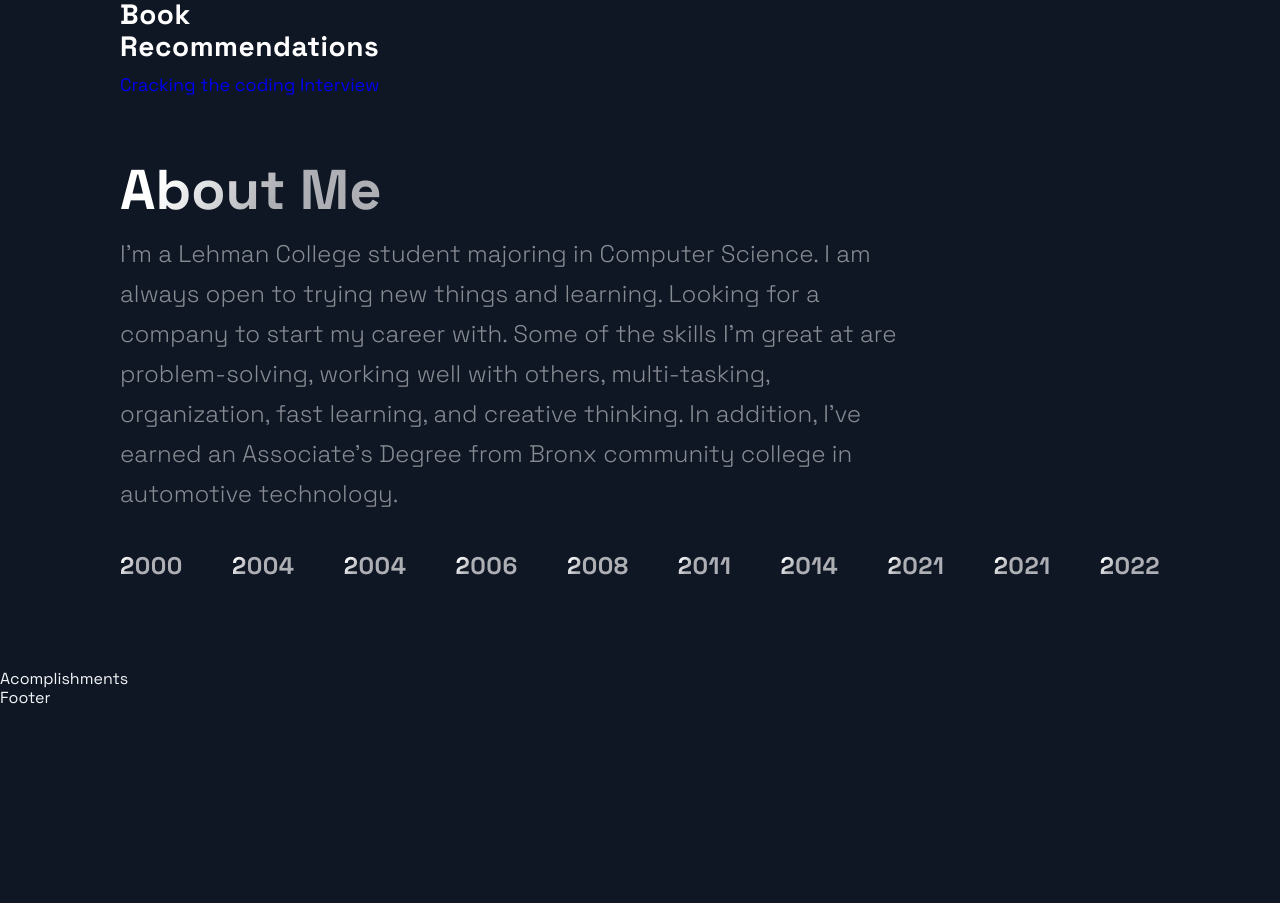
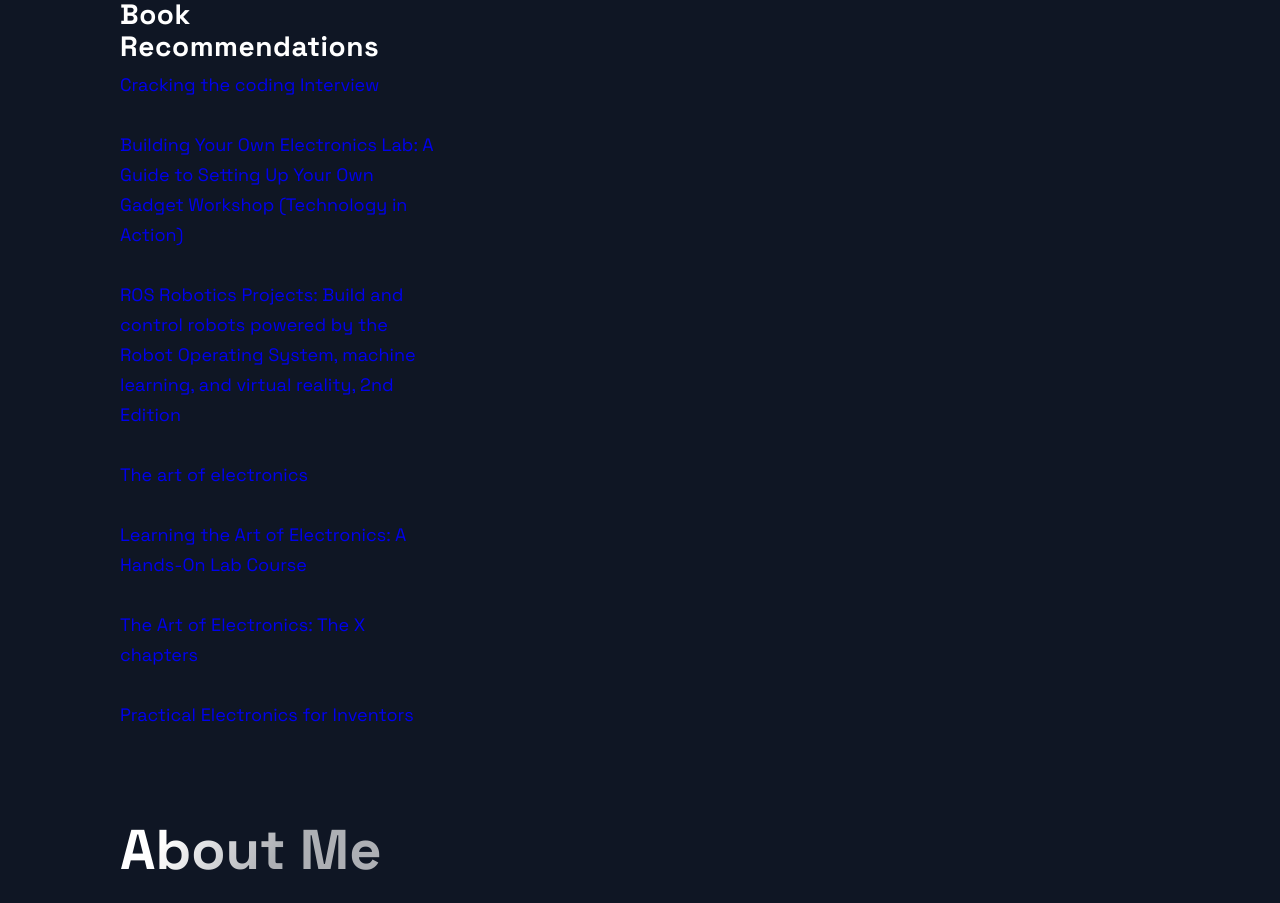
Before and after one commit to Dpinkney001/myWebsite, a Next.js app: page / in a window 1280 px wide. Shown: the part 3645-4548 px from the top of the page. Before the commit the page ends 4353 px from the top, so only its background shows below. Built offline with nearby package versions, Linux system fonts and the light colour scheme.

Commit message:
updated book list links

```diff
--- a/src/components/Technologies/Technologies.js
+++ b/src/components/Technologies/Technologies.js
@@ -208,7 +208,14 @@ const Technologies = () =>  (
         <ListContainer>
           <ListTitle>Book Recommendations</ListTitle>
           <ListParagraph>
-            <a href="https://amzn.to/3JUvH8Z">Cracking the coding Interview</a>
+            <div><a href="https://amzn.to/3JUvH8Z">Cracking the coding Interview</a></div><br></br>
+            <div><a href="https://amzn.to/3q7Dt7N">Building Your Own Electronics Lab: A Guide to Setting Up Your Own Gadget Workshop (Technology in Action)</a></div><br></br>
+            <div><a href="https://amzn.to/3zF24nE">ROS Robotics Projects: Build and control robots powered by the Robot Operating System, machine learning, and virtual reality, 2nd Edition</a></div><br></br>
+            <div><a href="https://amzn.to/3tcEmxG">The art of electronics</a></div><br></br>
+            <div><a href="https://amzn.to/31HCwJT">Learning the Art of Electronics: A Hands-On Lab Course</a></div><br></br>
+            <div><a href="https://amzn.to/3f51czd">The Art of Electronics: The X chapters</a></div><br></br>
+            <div><a href="https://amzn.to/3JWyyhN">Practical Electronics for Inventors</a></div><br></br>
+
           </ListParagraph>
         </ListContainer>
       </ListItem>
```
